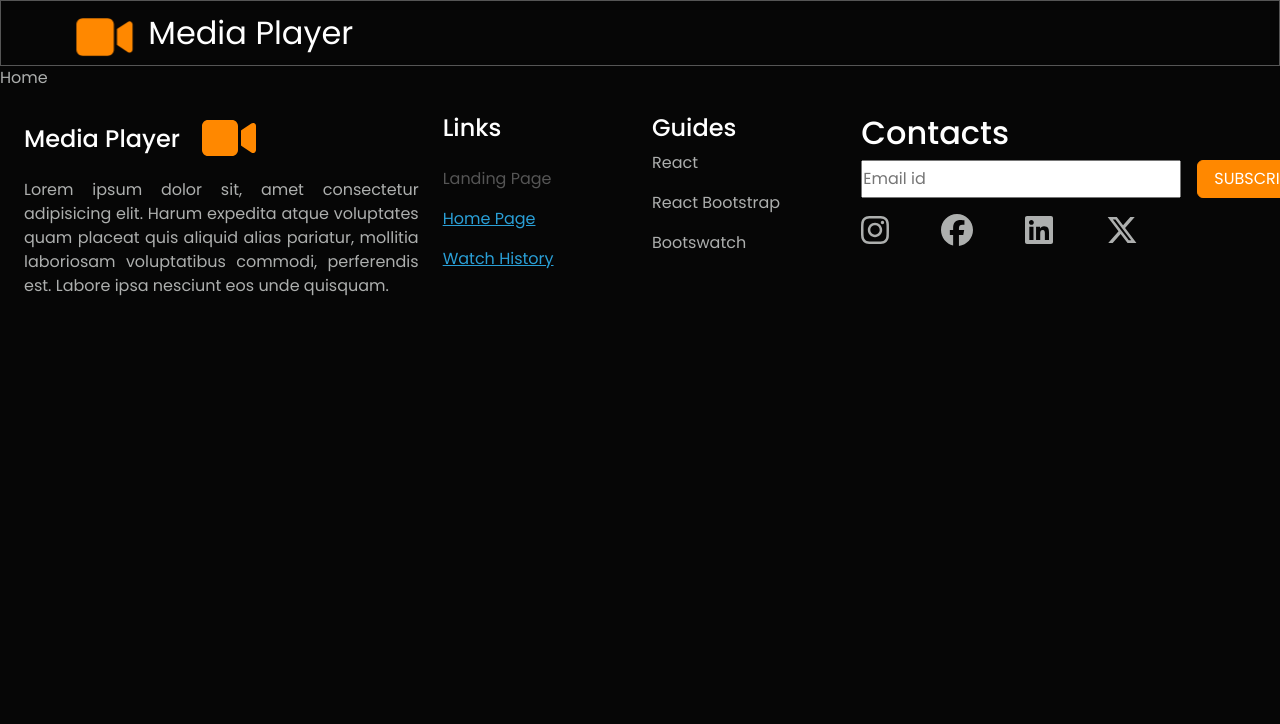
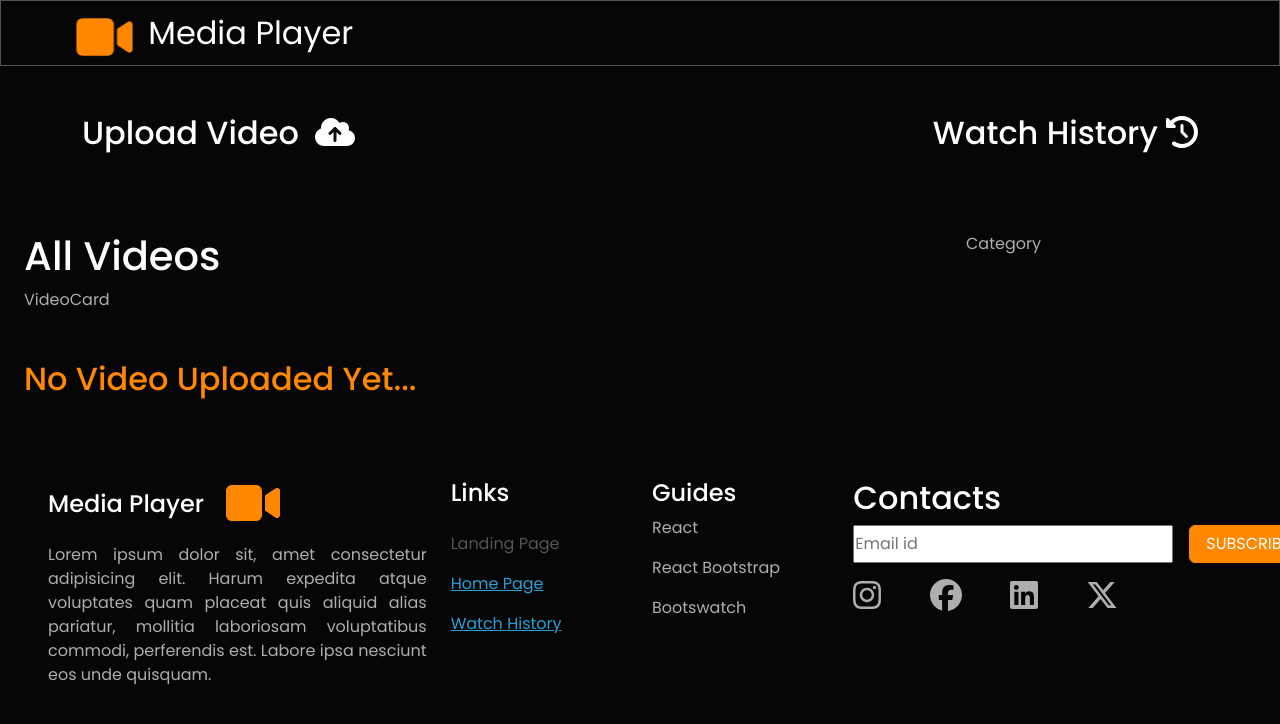
Before and after one commit to Najas06/Media-Player-Front-End-Jan, a React (Vite) app: page /home in a window 1280 px wide. Shown: the top 724 px of the page. Built offline with nearby package versions, Linux system fonts and the light colour scheme.

Commit message:
home-started

```diff
--- /dev/null
+++ b/src/components/Add.jsx
@@ -0,0 +1,51 @@
+import { faCloudArrowUp, faFilm } from '@fortawesome/free-solid-svg-icons'
+import { FontAwesomeIcon } from '@fortawesome/react-fontawesome'
+import React from 'react'
+import { useState } from 'react';
+import Button from 'react-bootstrap/Button';
+import Modal from 'react-bootstrap/Modal';
+
+
+function Add() {
+    const [show, setShow] = useState(false);
+
+    const handleClose = () => setShow(false);
+    const handleShow = () => setShow(true);
+    return (
+        <>
+            <div>
+                <h4 >Upload Video <FontAwesomeIcon onClick={handleShow} icon={faCloudArrowUp} className='ms-2' /> </h4>
+            </div>
+            <Modal show={show} onHide={handleClose}>
+                <Modal.Header closeButton>
+                    <Modal.Title><Modal.Title><h4><FontAwesomeIcon icon={faFilm} className='me-2 text-warning' />Upload Video</h4></Modal.Title>
+                    </Modal.Title>
+                </Modal.Header>
+                <Modal.Body>
+                <p>Please fill following details</p>
+                <form className='mt-3 border p-3 rounded'>
+                    <div className='mb-3'>
+                        <input type="text" placeholder='Enter video caption' className='form-control' />
+                    </div>
+                    <div className='mb-3'>
+                        <input type="text" placeholder='Enter Thumbnail URL' className='form-control' />
+                    </div>
+                    <div className='mb-3'>
+                        <input type="text" placeholder='Enter Youtube video link' className='form-control' />
+                    </div>
+                </form>
+                </Modal.Body>
+                <Modal.Footer>
+                    <Button variant="secondary" onClick={handleClose}>
+                        Cancel
+                    </Button>
+                    <Button variant="warning" onClick={handleClose}>
+                        Upload
+                    </Button>
+                </Modal.Footer>
+            </Modal>
+        </>
+    )
+}
+
+export default Add
--- /dev/null
+++ b/src/components/Category.jsx
@@ -0,0 +1,9 @@
+import React from 'react'
+
+function Category() {
+  return (
+    <div>Category</div>
+  )
+}
+
+export default Category
--- a/src/components/Footer.jsx
+++ b/src/components/Footer.jsx
@@ -6,7 +6,7 @@ import { faInstagram,faFacebook,faLinkedin,faXTwitter } from '@fortawesome/free-
 
 function Footer() {
   return (
-    <div className='row p-4 d-flex justify-content-between align-items-start'>
+    <div className='row p-5 d-flex justify-content-between align-items-start md-5'>
       <div className="col-md-4">
         <h5 className='mb-3'>Media Player  <FontAwesomeIcon className='text-warning ms-3' size='2xl' icon={faVideo} /></h5>
         <p style={{textAlign:"justify"}}>Lorem ipsum dolor sit, amet consectetur adipisicing elit. Harum expedita atque voluptates quam placeat quis aliquid alias pariatur, mollitia laboriosam voluptatibus commodi, perferendis est. Labore ipsa nesciunt eos unde quisquam.</p>
--- /dev/null
+++ b/src/components/VideoCard.jsx
@@ -0,0 +1,9 @@
+import React from 'react'
+
+function VideoCard() {
+  return (
+    <div>VideoCard</div>
+  )
+}
+
+export default VideoCard
--- /dev/null
+++ b/src/components/View.jsx
@@ -0,0 +1,18 @@
+import React from 'react'
+import { Col, Row } from 'react-bootstrap'
+import VideoCard from './VideoCard'
+
+function View() {
+  return (
+    <>
+    <Row>
+        <Col sm={12} md={6} lg={4} xl={3}>
+            <VideoCard/>
+        </Col>
+        <h4 className='mt-5 text-warning'>No Video Uploaded Yet...</h4>
+    </Row>
+    </>
+  )
+}
+
+export default View
--- a/src/pages/Home.jsx
+++ b/src/pages/Home.jsx
@@ -1,8 +1,28 @@
 import React from 'react'
-
+import Add from '../components/Add'
+import { FontAwesomeIcon } from '@fortawesome/react-fontawesome'
+import { faClockRotateLeft } from '@fortawesome/free-solid-svg-icons'
+import View from '../components/View'
+import Category from '../components/Category'
 const Home = () => {
   return (
-    <div>Home</div>
+    <>
+      <div className='my-5 container d-flex '>
+      <Add/>
+      <h4 className='ms-auto'>Watch History
+      <FontAwesomeIcon icon={faClockRotateLeft} className='ms-2'/>
+      </h4>
+      </div>
+      <div className="row mt-5 p-4">
+        <div className="col-md-9">
+          <h3>All Videos</h3>
+          <View/>
+        </div>
+        <div className="col-md-2">
+          <Category/>
+        </div>
+      </div>
+    </>
   )
 }
 
--- a/src/pages/LandingPage.jsx
+++ b/src/pages/LandingPage.jsx
@@ -2,6 +2,7 @@ import React from 'react'
 import { Col, Row } from 'react-bootstrap'
 import Card from 'react-bootstrap/Card';
 import Button from 'react-bootstrap/Button';
+import { Link } from 'react-router-dom';
 
 const LandingPage = () => {
   return (
@@ -11,7 +12,7 @@ const LandingPage = () => {
       <div className="col-md-5 m-3">
         <h3>Welcome to <span className='text-warning'>Media Player</span></h3>
         <p style={{textAlign:"justify"}} className='mt-3'> Lorem ipsum dolor, sit amet consectetur adipisicing elit. Maiores, dignissimos amet accusamus quibusdam veritatis ipsum fuga esse itaque, inventore non dolorum. Sed reprehenderit nostrum corrupti harum nulla qui repudiandae dicta!</p>
-        <button className='btn btn-warning mt-4'>Get Started</button>
+        <Link to={'/home'}><button className='btn btn-warning mt-4'>Get Started</button></Link>
       </div>
       {/* <div className="col-md-1"></div> */}
       <div className="col-md-5 d-flex justify-content-center align-items-center">
@@ -20,7 +21,7 @@ const LandingPage = () => {
     </div>
     <br />
     <h2 className='text-center mb-5'>Features</h2>
-    <Row className='d-flex justify-content-between px-5'>
+    <Row className='d-flex justify-content-between p-5'>
       {/* <Col md={1}></Col> */}
       <Col md={3}>
       <Card style={{ width: '100%' }} className='p-2'>
@@ -65,13 +66,20 @@ const LandingPage = () => {
 
     </Row>
 
-    <div className='my-5 row'>
+    <div className='my-5 row py-5 pt-0 pt-md-5' >
     <div className="col-md-1"></div>
-    <div className="col-md-10 border p-4 rounded-2 border-2">
-      <Row>
-        <Col md={6}></Col>
-        <Col md={6}><iframe width="100%" height="480" src="https://www.youtube.com/embed/h2TCOz2N-os" title="Najeeb &amp; Prithviraj: Real and Reel Journey | The GoatLife | Aadujeevitham |" frameborder="0" allow="accelerometer; autoplay; clipboard-write; encrypted-media; gyroscope; picture-in-picture; web-share" referrerpolicy="strict-origin-when-cross-origin" allowfullscreen></iframe></Col>
+    <div className="col-md-10 border p-  rounded-2 border-2">
+      <div className='py-5'>
+      <Row >
+        <Col md={6} className='p-3'>
+          <h2 className='text-warning mb-5'>Simple Fast and Powerful</h2>
+          <p style={{textAlign:"justify"}}><span className='fs-4 mt-3'>Play Everthing</span>: Lorem ipsum dolor sit amet consectetur adipisicing elit. Officia porro, modi at necessitatibus totam reiciendis voluptatum voluptatibus incidunt eos vitae. Officiis reprehenderit atque cumque reiciendis minima debitis dolore at ex!</p>
+          <p style={{textAlign:"justify"}}><span className='fs-4 mt-3'>Play Everthing</span>: Lorem ipsum dolor sit amet consectetur adipisicing elit. Officia porro, modi at necessitatibus totam reiciendis voluptatum voluptatibus incidunt eos vitae. Officiis reprehenderit atque cumque reiciendis minima debitis dolore at ex!</p>
+          <p style={{textAlign:"justify"}}><span className='fs-4 mt-3'>Play Everthing</span>: Lorem ipsum dolor sit amet consectetur adipisicing elit. Officia porro, modi at necessitatibus totam reiciendis voluptatum voluptatibus incidunt eos vitae. Officiis reprehenderit atque cumque reiciendis minima debitis dolore at ex!</p>
+        </Col>
+        <Col md={6} className='p-3'><iframe width="100%" height="100%" src="https://www.youtube.com/embed/h2TCOz2N-os" title="Najeeb &amp; Prithviraj: Real and Reel Journey | The GoatLife | Aadujeevitham |" frameborder="0" allow="accelerometer; autoplay; clipboard-write; encrypted-media; gyroscope; picture-in-picture; web-share" referrerpolicy="strict-origin-when-cross-origin" allowfullscreen></iframe></Col>
       </Row>
+      </div>
     </div>
     <div className="col-md-1"></div>
     </div>
```
